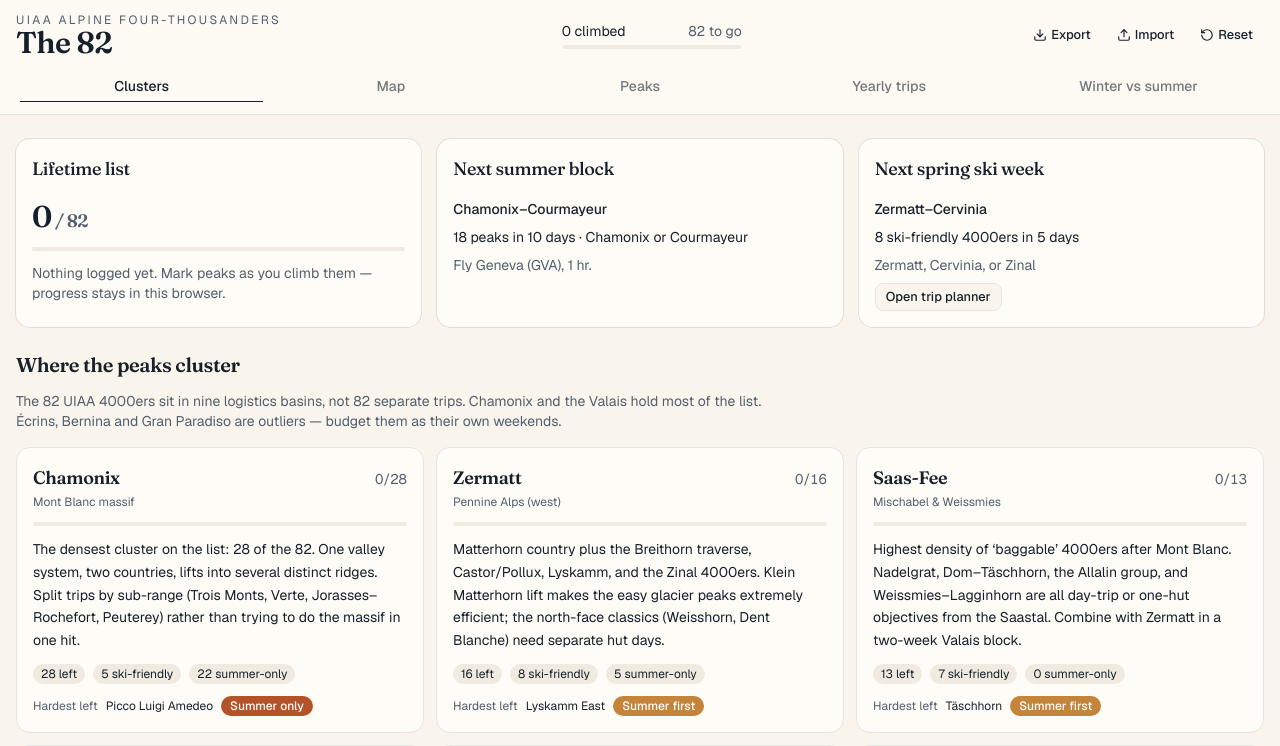
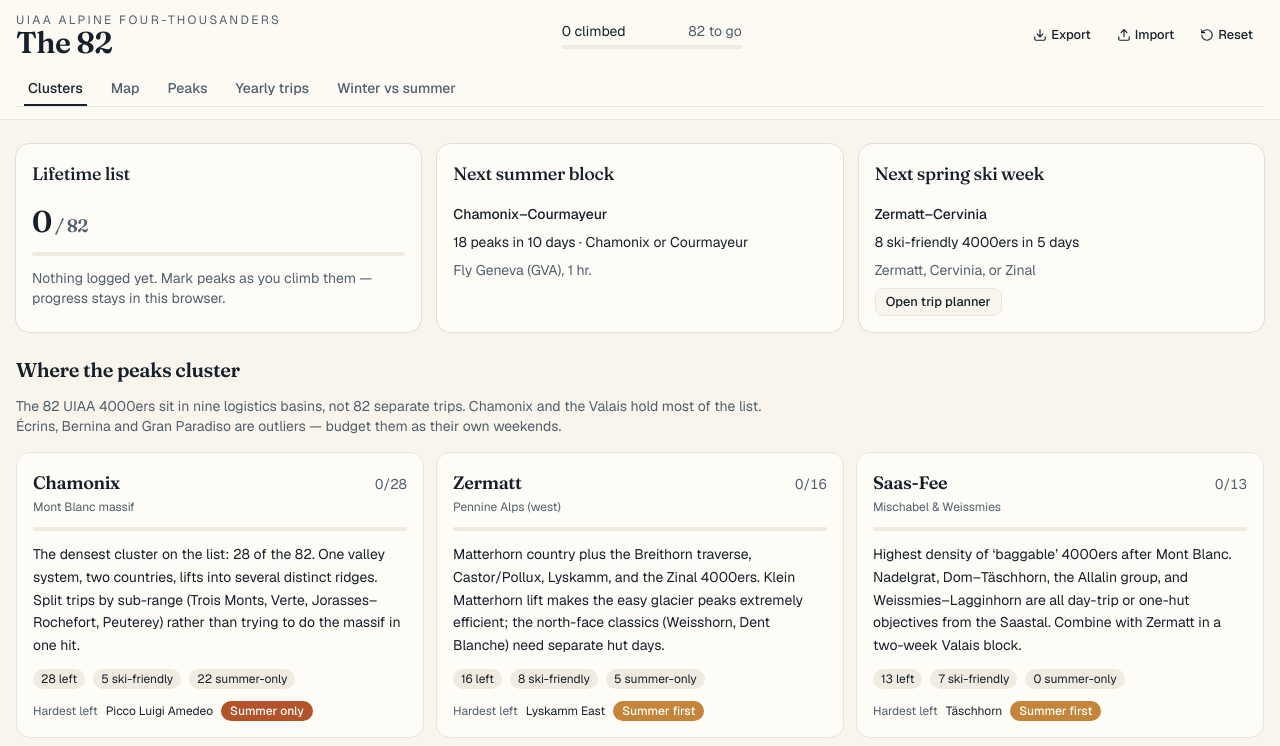
Before and after one commit to rainermesi/the-82, a Next.js app: page / in a window 1280 px wide. Shown: the top 746 px of the page. Built offline with nearby package versions, Linux system fonts and the light colour scheme.

Commit message:
Fix section navigation so Map, Peaks, and trip views actually switch
The Base UI Tabs control only moved the underline. Replace it with
plain buttons that set the active section.

Co-authored-by: rainer.mesi <rainer.mesi@gmail.com>

```diff
--- a/src/components/the-82-app.tsx
+++ b/src/components/the-82-app.tsx
@@ -3,7 +3,6 @@
 import { useMemo, useState } from "react";
 import { Download, RotateCcw, Upload } from "lucide-react";
 import { Button } from "@/components/ui/button";
-import { Tabs, TabsList, TabsTrigger } from "@/components/ui/tabs";
 import { Progress } from "@/components/ui/progress";
 import { PEAKS } from "@/data/peaks";
 import { GLOBAL_LINKS } from "@/lib/links";
@@ -27,9 +26,19 @@ export function The82App() {
   );
 }
 
+const TABS = [
+  { id: "overview", label: "Clusters" },
+  { id: "map", label: "Map" },
+  { id: "peaks", label: "Peaks" },
+  { id: "plan", label: "Yearly trips" },
+  { id: "seasons", label: "Winter vs summer" },
+] as const;
+
+type TabId = (typeof TABS)[number]["id"];
+
 function AppInner() {
   const { climbed, remaining, progress, replaceProgress, reset, ready } = useProgress();
-  const [tab, setTab] = useState("overview");
+  const [tab, setTab] = useState<TabId>("overview");
   const [selectedId, setSelectedId] = useState<string | null>(null);
   const [hubFilter, setHubFilter] = useState<string | "all">("all");
 
@@ -111,15 +120,32 @@ function AppInner() {
               </Button>
             </div>
           </div>
-          <Tabs value={tab} onValueChange={setTab}>
-            <TabsList variant="line" className="w-full justify-start overflow-x-auto">
-              <TabsTrigger value="overview">Clusters</TabsTrigger>
-              <TabsTrigger value="map">Map</TabsTrigger>
-              <TabsTrigger value="peaks">Peaks</TabsTrigger>
-              <TabsTrigger value="plan">Yearly trips</TabsTrigger>
-              <TabsTrigger value="seasons">Winter vs summer</TabsTrigger>
-            </TabsList>
-          </Tabs>
+          <nav
+            aria-label="Sections"
+            className="flex w-full gap-1 overflow-x-auto border-b"
+          >
+            {TABS.map((item) => {
+              const active = tab === item.id;
+              return (
+                <button
+                  key={item.id}
+                  type="button"
+                  onClick={() => setTab(item.id)}
+                  aria-current={active ? "page" : undefined}
+                  className={`relative shrink-0 px-3 py-2 text-sm font-medium transition-colors ${
+                    active
+                      ? "text-foreground"
+                      : "text-muted-foreground hover:text-foreground"
+                  }`}
+                >
+                  {item.label}
+                  {active && (
+                    <span className="absolute inset-x-2 bottom-0 h-0.5 bg-foreground" />
+                  )}
+                </button>
+              );
+            })}
+          </nav>
         </div>
       </header>
 
```
